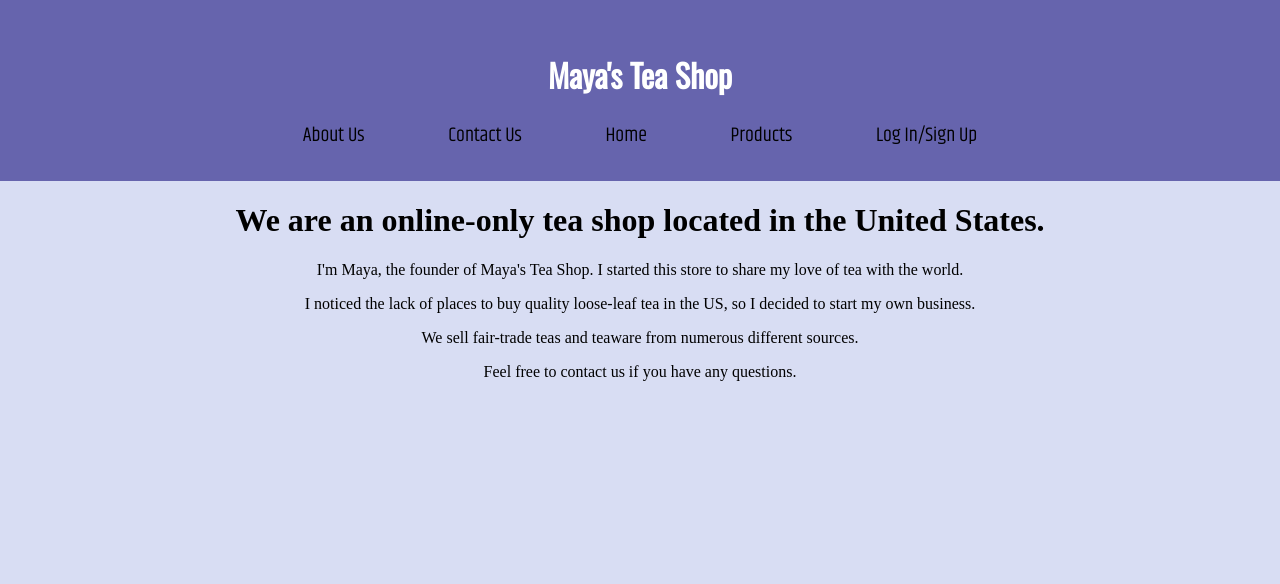
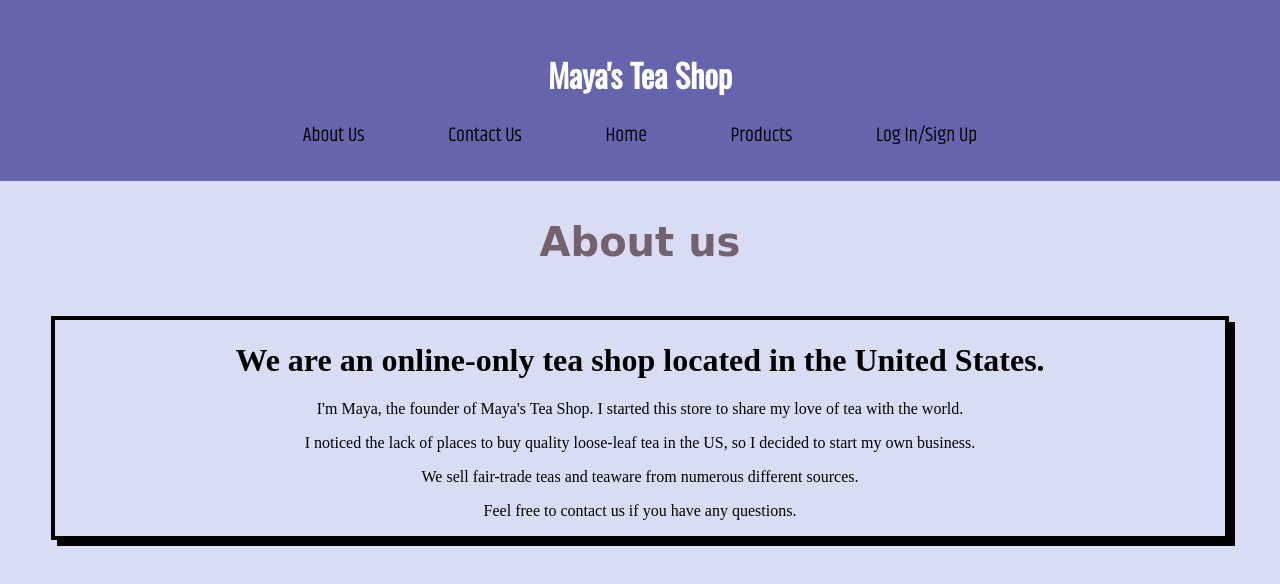
Before and after one commit to mayamiz/Tea-Shop, a plain HTML site: page aboutus.html in a window 1280 px wide. Drawn offline with nearby package versions, Linux system fonts and the light colour scheme.

Commit message:
Add files via upload

```diff
--- a/aboutus.html
+++ b/aboutus.html
@@ -20,6 +20,10 @@
                 <a href="./signup.html">Log In/Sign Up</a>
             </div>
 
+    <div class="aboutus">
+        <h1> About us</h1>
+    </div>
+
     <div class="body">
         <h1> We are an online-only tea shop located in the United States.</h1>
         <p> I'm Maya, the founder of Maya's Tea Shop. I started this store to share my love of tea with the world. </p>
--- a/styles.css
+++ b/styles.css
@@ -75,6 +75,22 @@ background-color: #6664AD;
    margin: 5%;
 }
 
+.body {
+   border: 4px;
+   border-style: solid;
+   border-color: black;
+   margin: 4%;
+   box-shadow: 6px 6px;
+
+}
+
+.aboutus {
+   font-family: 'Dancing Script', cursive;
+   margin: 3%;
+   font-size: 20px;
+   color: #73626E;
+}
+
 @media screen and (max-width: 750px) {
 
    .main img {
```
Also changed, not shown: signup.html (+3 -3 lines).
